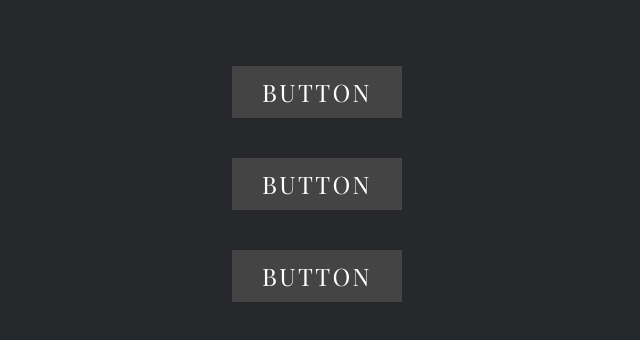
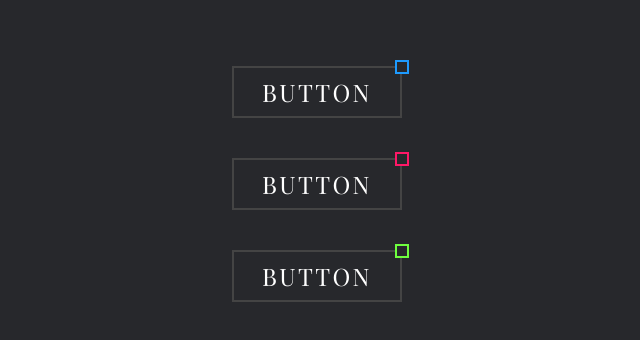
Before and after one commit to Mspp9/css_p1_3buttons, a plain HTML site: page index.html in a window 1280 px wide. Shown: the part 216-556 px from the top of the page, without its empty margins (323-963 px from the left). Drawn offline with nearby package versions, Linux system fonts and the light colour scheme.

Commit message:
Анимация маленьких квадратиков
Прикольная анимация мал.квадратиков справа налево

```diff
--- a/style.css
+++ b/style.css
@@ -33,5 +33,41 @@ a:hover
 {
   letter-spacing: 0.25em;
   background: var(--clr);
+  color: var(--clr);
   box-shadow: 0 0 35px var(--clr);
 }
+a::before
+{
+  content: '';
+  position: absolute;
+  inset: 2px;
+  background:#27282c;
+}
+a span
+{
+ position: relative;
+ z-index: 1;
+}
+a i
+{
+position: absolute;
+inset: 0;
+display:block ;
+}
+a i::before
+{
+ content: '';
+ position: absolute;
+ top: -6px;
+ left: 100%;
+ transform: translateX(-50%);
+ width: 10px;
+ height: 10px;
+ background:#27282c;
+ border: 2px solid var(--clr);
+ transition: 0.5s;
+}
+a:hover i::before
+{
+  left: 0%;
+}
```
